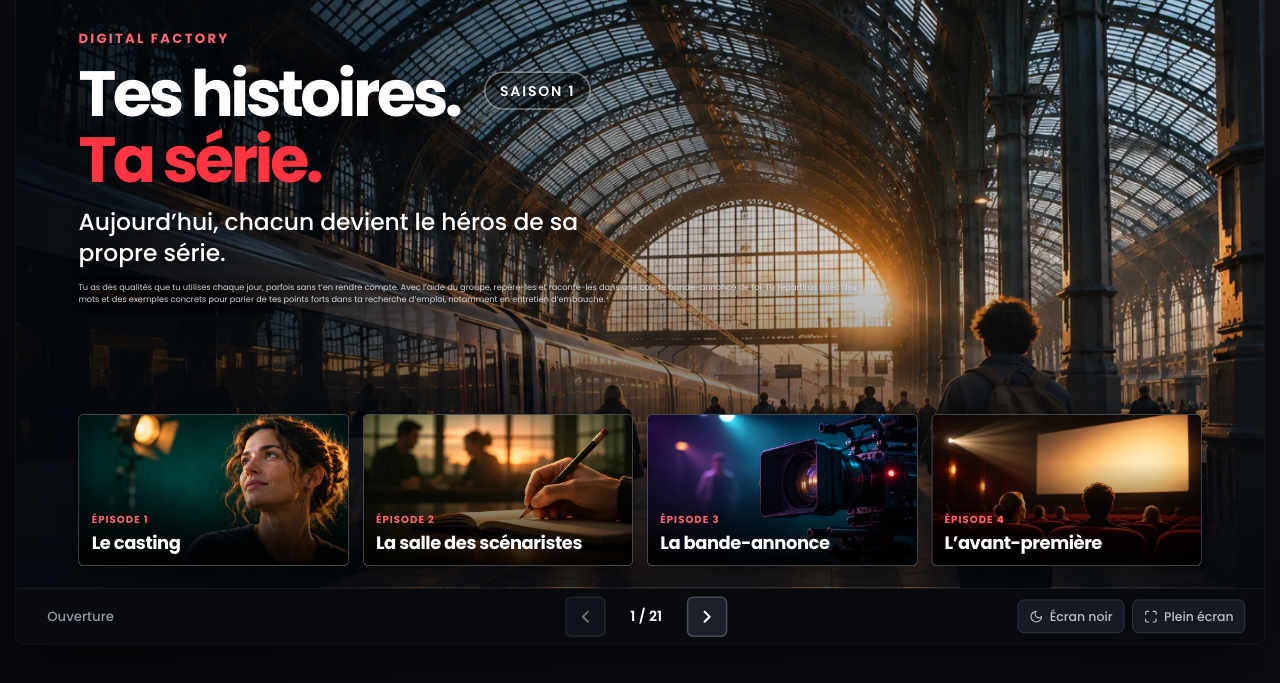
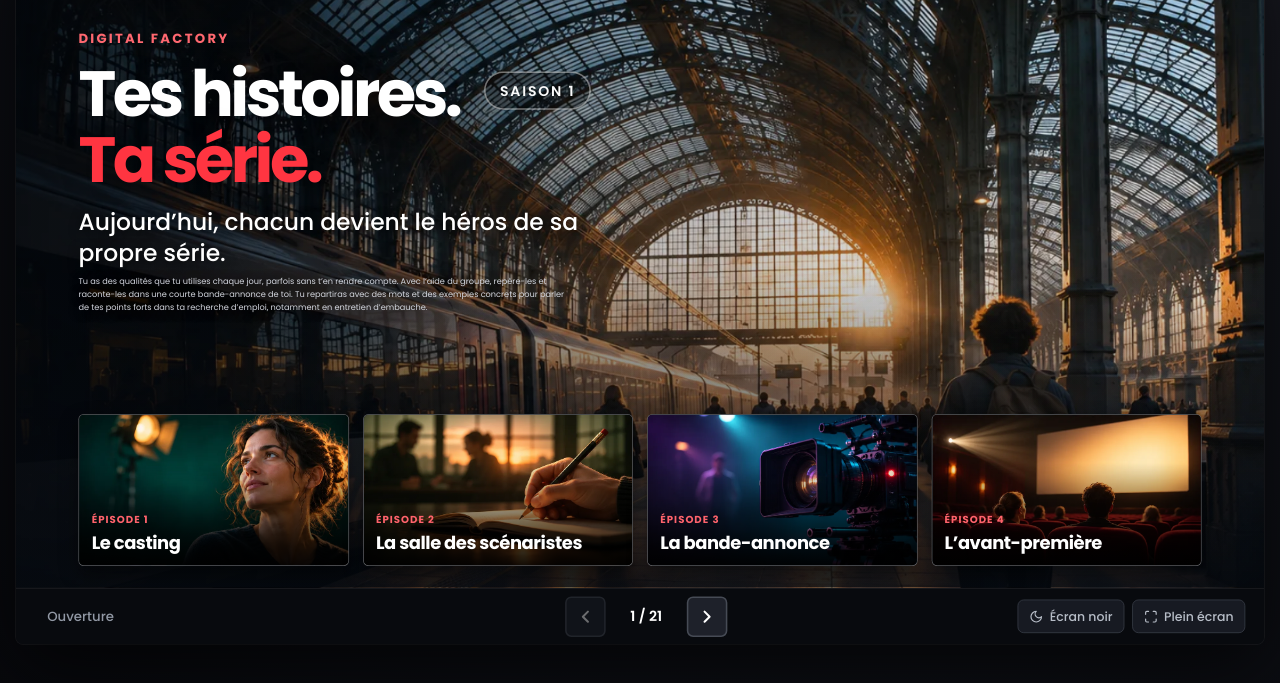
Before and after one commit to DigitalFactory-lab/Metflix, a plain HTML site: page presentation/index.html in a window 1280 px wide. Shown: the part 107-790 px from the top of the page. Drawn offline with Linux system fonts and the light colour scheme.

Commit message:
Aligner le texte d’objectif sur la largeur du sous-titre et rapprocher les deux blocs

```diff
--- a/presentation/index.html
+++ b/presentation/index.html
@@ -338,7 +338,7 @@ body {
 .wordmark { gap:24px; }
 .wm { display:inline-block; font-size:0; line-height:1; color:transparent; flex:0 0 auto; width:570px; height:157px; background:var(--metflix-mark) left center/contain no-repeat; }
 .season { color:#fafafa; border-color:rgba(255,255,255,.42); background:rgba(0,0,0,.36); font-size:18px; padding:9px 18px; letter-spacing:.13em; }
-.hero .atelier-benefits { margin:0; max-width:1020px; font-size:10.5px; line-height:1.5; color:#d4d7df; text-shadow:0 2px 14px rgba(0,0,0,.8); }
+.hero .atelier-benefits { margin:-8px 0 0; max-width:630px; font-size:10.5px; line-height:1.6; color:#d4d7df; text-shadow:0 2px 14px rgba(0,0,0,.8); }
 .hero .lead.big { font-size:35px; line-height:1.34; font-weight:500; max-width:630px; text-shadow:0 2px 14px rgba(0,0,0,.7); }
 .eplist { margin-top:5px; gap:15px; }
 .eplist li { background:linear-gradient(140deg,rgba(32,36,44,.93),rgba(14,16,22,.92)); border:1px solid rgba(255,255,255,.18); border-top:2px solid rgba(229,9,20,.85); border-radius:8px; min-width:236px; padding:19px 20px; font-size:21px; letter-spacing:-.025em; box-shadow:0 10px 30px rgba(0,0,0,.33); }
```
